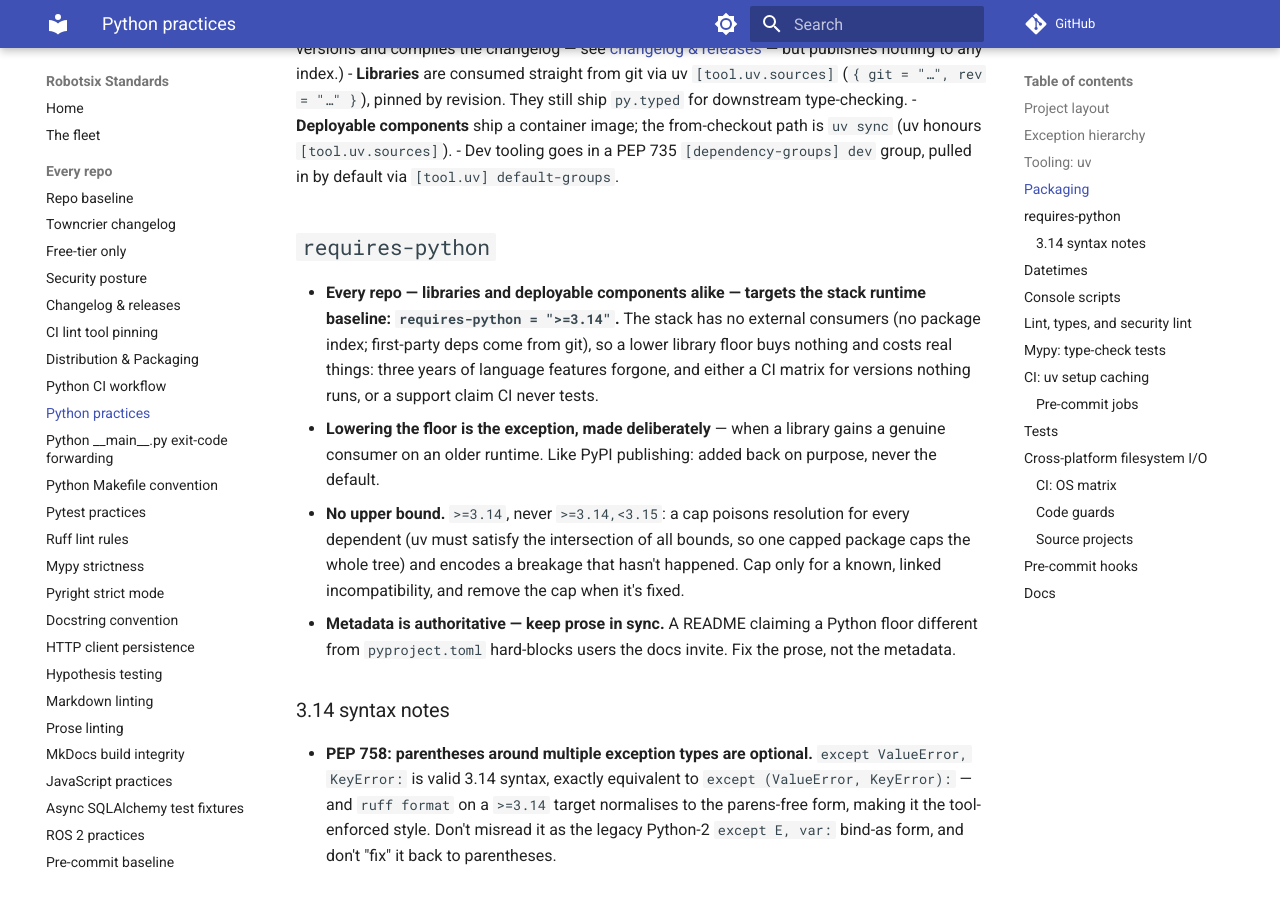
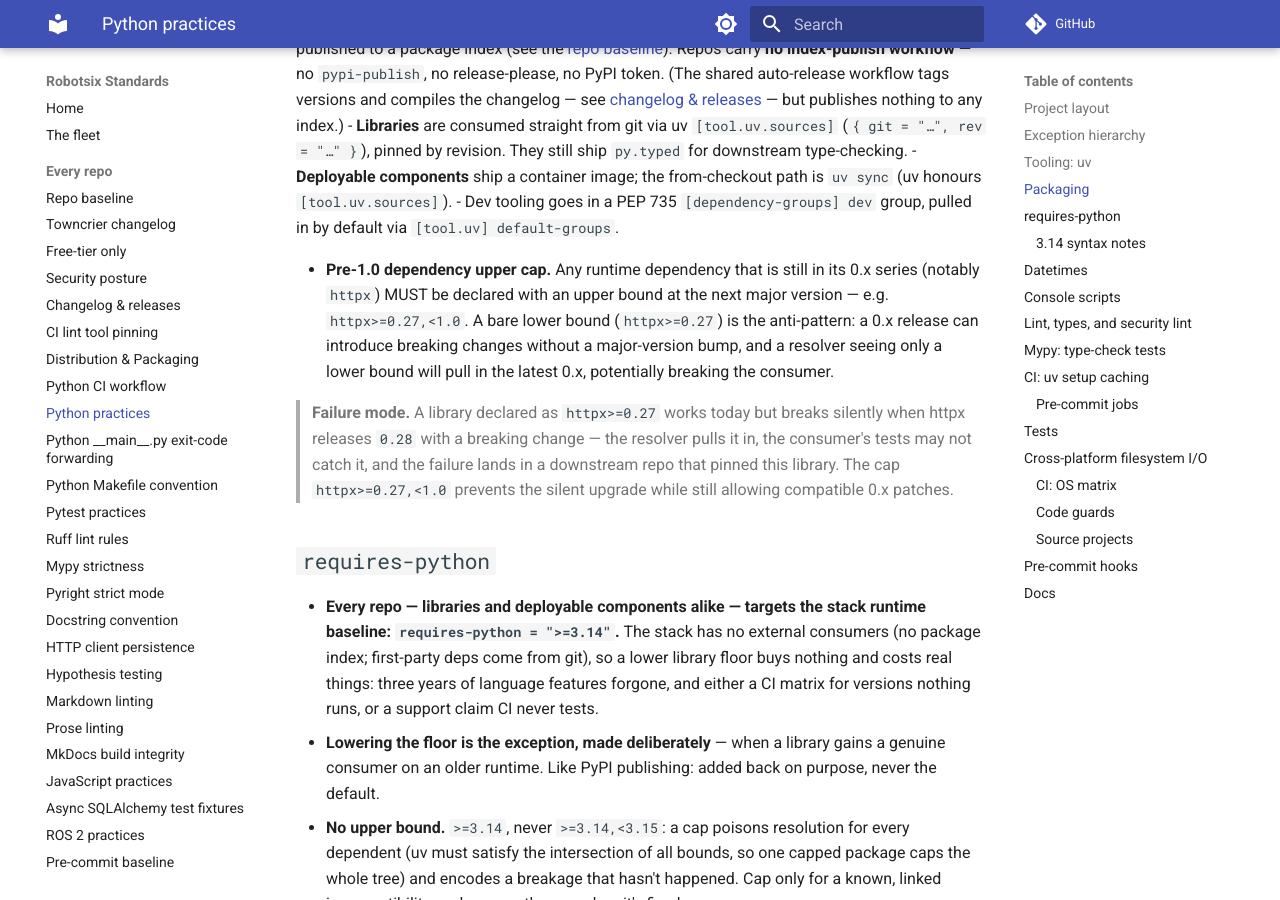
Before and after one commit to damien-robotsix/robotsix-standards, an MkDocs documentation site: the page built from docs/python.md, in a window 1280 px wide and 900 px high, scrolled down 2530 px. Built offline with MkDocs 1.6.1 and Material for MkDocs 9.7.7, drawn with Linux system fonts in a browser that asks for light colours; comment, search, counter and statistics services are not loaded; some of the changed text lies outside the part shown.

Commit message:
mill: Standardize: cap pre-1.0 dependencies (httpx) with a `<1.0` upper bound and declare `Typing :: Typed` for typed Python libraries (20260801T143814Z-standardize-cap-pre-1-0-dependencies-htt-9aa7) (#192)
Co-authored-by: robotsix-mill <mill@robotsix.local>

```diff
--- a/docs/python.md
+++ b/docs/python.md
@@ -9,7 +9,9 @@
 - **src layout, one primary package:** code lives in `src/robotsix_<name>/`,
   the snake_case of the repo name. Every package ships **`py.typed`** — any
   package may be imported by tests or tooling, and downstream type-checking
-  must see the annotations.
+  must see the annotations.  The package also declares the
+  **`Typing :: Typed`** trove classifier in `[project].classifiers`
+  (PEP 561), so packaging indexes and tools recognize it as typed.
 - **Modules are subdirectories** of the package, mirrored by
   `tests/<module>/` and `docs/<module>/` — the same convention
   `docs/modules.yaml`'s default globs assume (see the
@@ -124,6 +126,20 @@ declare it in every Python repo (the baseline-check gate verifies this).
   `uv sync` (uv honours `[tool.uv.sources]`).
 - Dev tooling goes in a PEP 735 `[dependency-groups] dev` group, pulled in by
   default via `[tool.uv] default-groups`.
+
+- **Pre-1.0 dependency upper cap.** Any runtime dependency that is still in
+  its 0.x series (notably `httpx`) MUST be declared with an upper bound at
+  the next major version — e.g. `httpx>=0.27,<1.0`.  A bare lower bound
+  (`httpx>=0.27`) is the anti-pattern: a 0.x release can introduce breaking
+  changes without a major-version bump, and a resolver seeing only a lower
+  bound will pull in the latest 0.x, potentially breaking the consumer.
+
+  > **Failure mode.** A library declared as `httpx>=0.27` works today but
+  > breaks silently when httpx releases `0.28` with a breaking change — the
+  > resolver pulls it in, the consumer's tests may not catch it, and the
+  > failure lands in a downstream repo that pinned this library. The cap
+  > `httpx>=0.27,<1.0` prevents the silent upgrade while still allowing
+  > compatible 0.x patches.
 
 ## `requires-python`
 
```
Also changed, not shown: CHANGELOG.md (+1 -0 lines), changelog.d/20260801T143814Z-standardize-cap-pre-1-0-dependencies-htt-9aa7.misc.md (added, +1 -0 lines).
